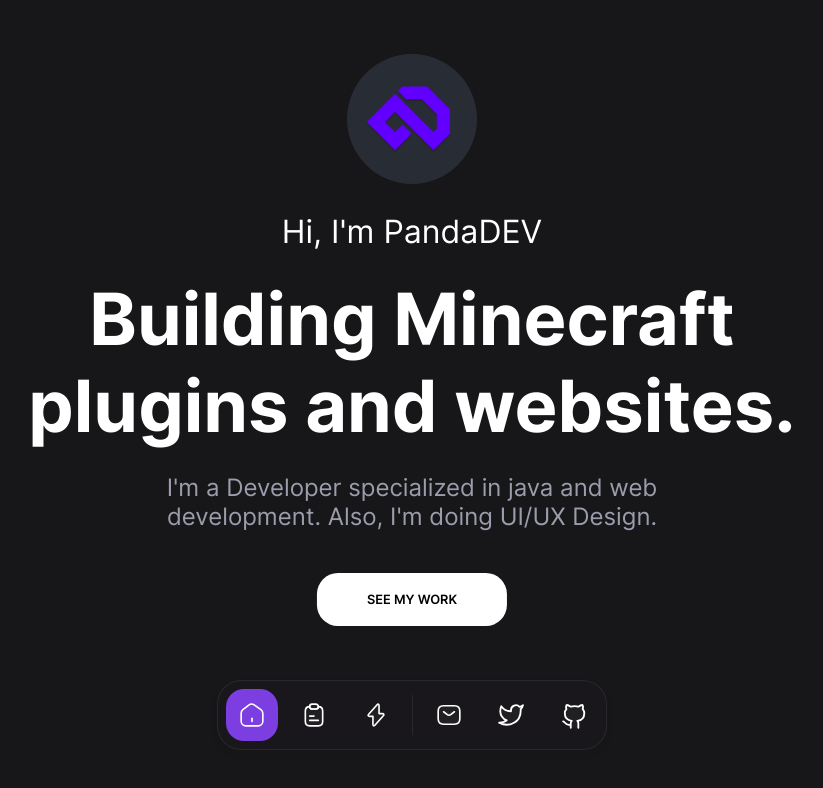
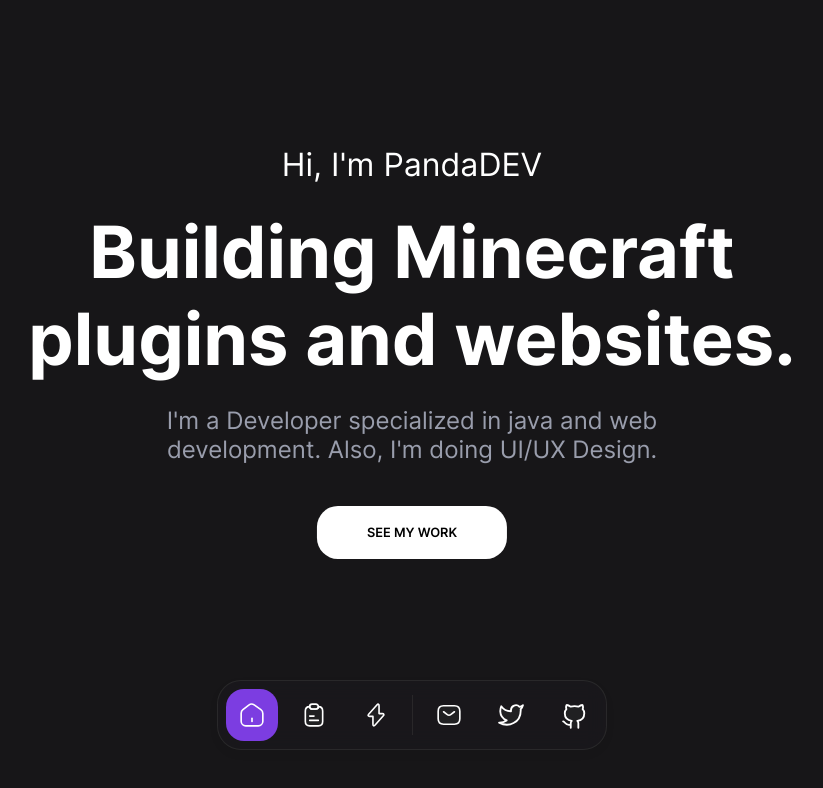
Before and after one commit to 0PandaDEV/Portfolio, a Nuxt app: page / in a window 1280 px wide. Shown: the top 788 px of the page, without its empty margins (228-1051 px from the left). Built offline with nearby package versions, Linux system fonts and the light colour scheme.

Commit message:
idk anymore

```diff
--- a/pages/index.vue
+++ b/pages/index.vue
@@ -2,7 +2,7 @@
   <div class="bg"></div>
   <div class="center">
     <div class="hero">
-      <img src="logo.png" alt="logo" class="mainlogo" />
+      <!-- <img src="logo.png" alt="logo" class="mainlogo" /> -->
       <p class="forword">Hi, I'm PandaDEV</p>
       <h1 class="h1">Building Minecraft plugins and websites.</h1>
       <h2 class="h2">I'm a Developer specialized in java and web development. Also, I'm doing UI/UX Design.</h2>
```
